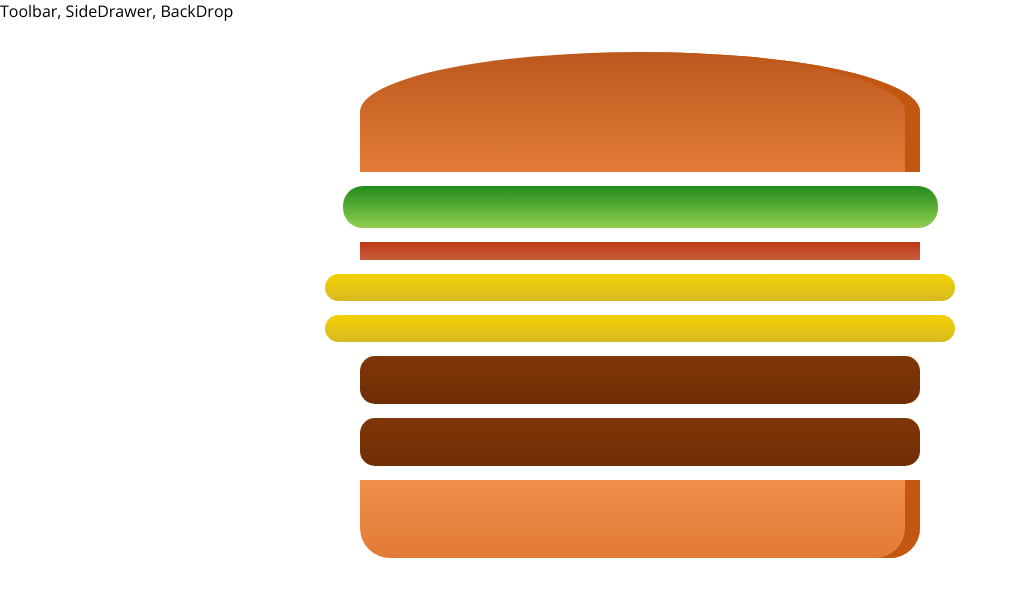
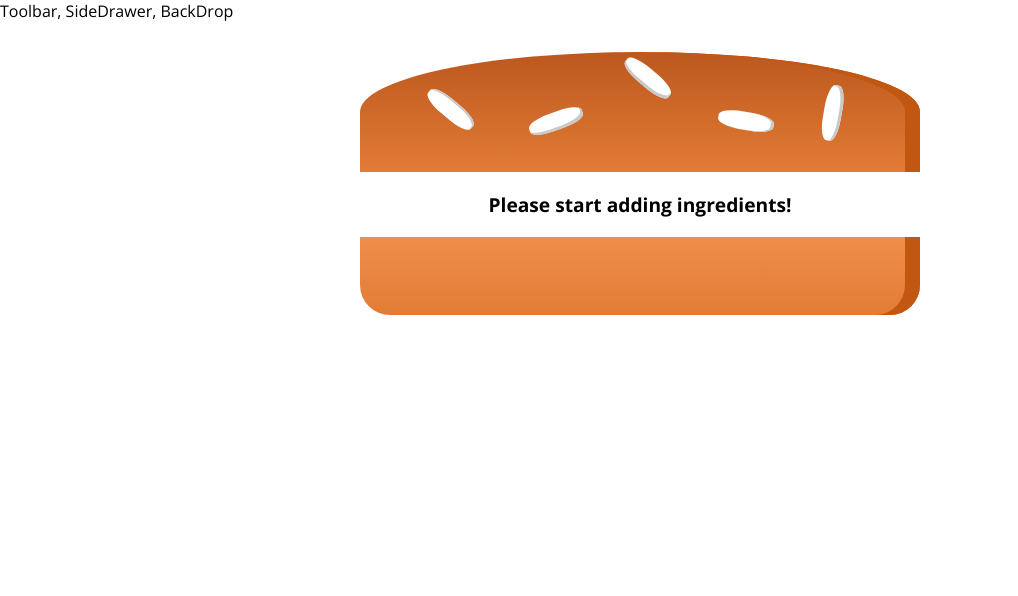
Before and after one commit to webdevabhi/react-burger-builder, a React app: page / in a window 1280 px wide. Shown: the top 596 px of the page, without its empty margins (0-1018 px from the left). Built offline with nearby package versions, Linux system fonts and the light colour scheme.

Commit message:
calculate ingred sum dynamically

```diff
--- a/src/components/Burger/Burger.js
+++ b/src/components/Burger/Burger.js
@@ -4,16 +4,25 @@ import classes from './Burger.css';
 import BurgerIngredient from './BurgerIngredient/BurgerIngredient';
 
 const burger = (props) => {
-    const transformIngredients = Object.keys( props.ingredients )
+    let transformIngredients = Object.keys( props.ingredients )
         .map( igkey => {
             return [...Array( props.ingredients[igkey] )].map((_, i) => {
                 return <BurgerIngredient key={i+1} type={igkey} />
             });
-        });
+        })
+        .reduce((arr, el) => {
+            return arr.concat(el);
+        }, []);
+
+    console.log(transformIngredients);
+    if (transformIngredients.length === 0) {
+        transformIngredients = <p>Please start adding ingredients!</p>
+    }
 
     return (
         <div className={classes.Burger}>
             <BurgerIngredient type={'bread-top'} />
+            <BurgerIngredient type={'seeds'} />
             {transformIngredients}
             <BurgerIngredient type={'bread-bottom'} />
         </div>
--- a/src/components/Burger/BurgerIngredient/BurgerIngredient.js
+++ b/src/components/Burger/BurgerIngredient/BurgerIngredient.js
@@ -15,8 +15,8 @@ class BurgerIngredient extends Component {
       case ('bread-top'):
         ingredient = (
           <div className={classes.BreadTop}>
-            <div className={classes.BreadSeeds1}></div>
-            <div className={classes.BreadSeeds2}></div>
+            <div className={classes.Seeds1}></div>
+            <div className={classes.Seeds2}></div>
           </div>
         );
         break;
--- a/src/containers/BurgerBuilder/BurgerBuilder.js
+++ b/src/containers/BurgerBuilder/BurgerBuilder.js
@@ -6,10 +6,10 @@ import Burger from '../../components/Burger/Burger';
 class BurgerBuilder extends Component {
     state = {
         ingredients: {
-            salad: 1,
-            bacon: 1,
-            cheese: 2,
-            meat: 2
+            salad: 0,
+            bacon: 0,
+            cheese: 0,
+            meat: 0
         }
     }
 
```
